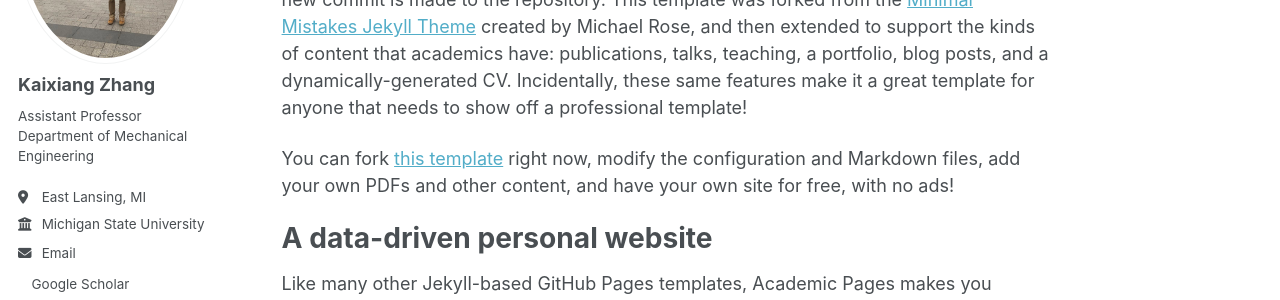
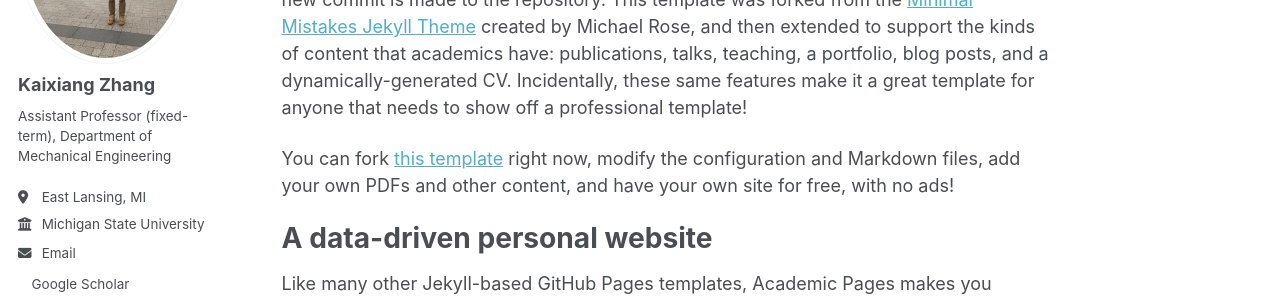
Before and after one commit to kaixiang-zhang91/kaixiang-zhang91.github.io, a Jekyll site: the page built from _pages/about.md, in a window 1280 px wide. Shown: the part 266-566 px from the top of the page. Built offline with Jekyll 4.4.1, drawn with Linux system fonts in a browser that asks for light colours; a style sheet for code colours, icons or effects is not loaded.

Commit message:
Update bio with fixed-term designation

```diff
--- a/_config.yml
+++ b/_config.yml
@@ -27,7 +27,7 @@ author:
   name             : "Kaixiang Zhang"
   pronouns         : # example:
   bio              : >
-    Assistant Professor
+    Assistant Professor (fixed-term),
     Department of Mechanical Engineering
   location         : "East Lansing, MI"
   employer         : "Michigan State University"
```
